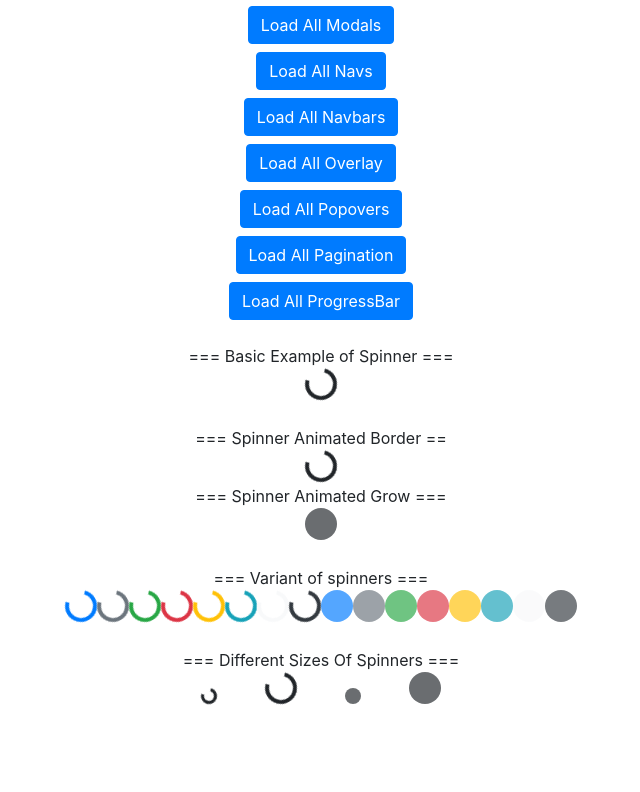
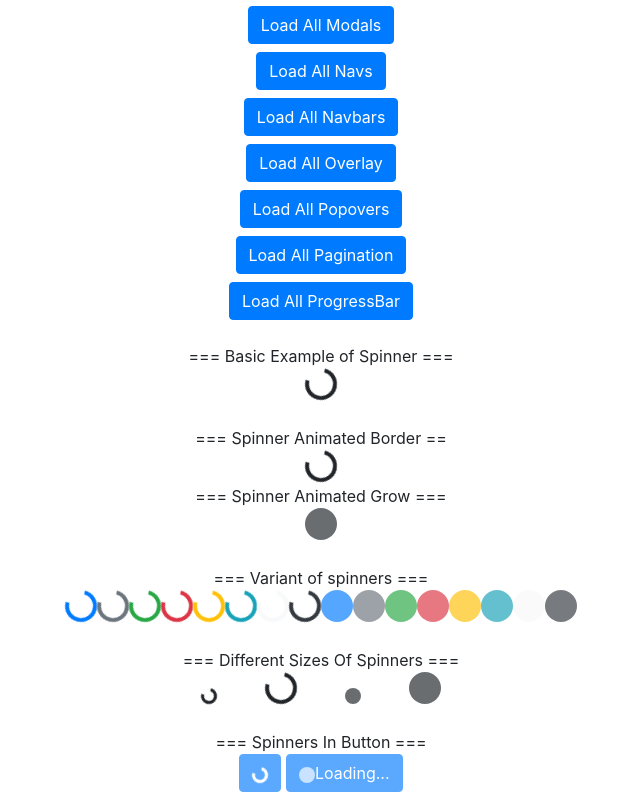
Before and after one commit to Khwajapasha/Boosrtrap-Practice, a React (Create React App) app: page / in a window 1280 px wide. Shown: the part 726-1518 px from the top of the page, without its empty margins (319-959 px from the left). Before the commit the page ends 1436 px from the top, so only its background shows below. Built offline with nearby package versions, Linux system fonts and the light colour scheme.

Commit message:
Spinners In Button

```diff
--- a/src/Component/MainBodySection/SpinnersComponent/AllSpinners.jsx
+++ b/src/Component/MainBodySection/SpinnersComponent/AllSpinners.jsx
@@ -1,4 +1,5 @@
 import React from "react";
+import { SnippersInButtons } from "./SnippersInButtons";
 import { SpinnerAnimation } from "./SpinnerAnimation";
 import { SpinnerBasicExample } from "./SpinnerBasicExample";
 import { SpinnerSizing } from "./SpinnerSizing";
@@ -10,6 +11,7 @@ export const AllSpinners = () => {
       <SpinnerAnimation />
       <SpinnerVariants />
       <SpinnerSizing />
+      <SnippersInButtons />
     </div>
   );
 };
--- /dev/null
+++ b/src/Component/MainBodySection/SpinnersComponent/SnippersInButtons.jsx
@@ -0,0 +1,30 @@
+import React from "react";
+import { Button, Spinner } from "react-bootstrap";
+export const SnippersInButtons = () => {
+  return (
+    <div>
+      <br /> === Spinners In Button ===
+      <br />
+      <Button variant="primary" disabled>
+        <Spinner
+          as="span"
+          animation="border"
+          size="sm"
+          role="status"
+          aria-hidden="true"
+        />
+        <span className="sr-only">Loading...</span>
+      </Button>{" "}
+      <Button variant="primary" disabled>
+        <Spinner
+          as="span"
+          animation="grow"
+          size="sm"
+          role="status"
+          aria-hidden="true"
+        />
+        Loading...
+      </Button>
+    </div>
+  );
+};
```
